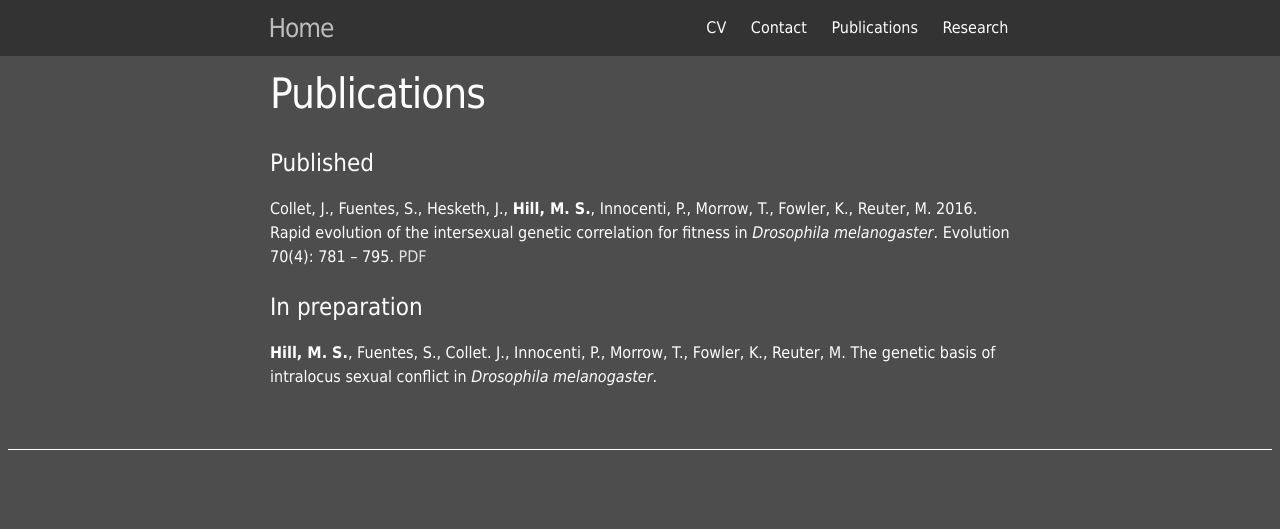
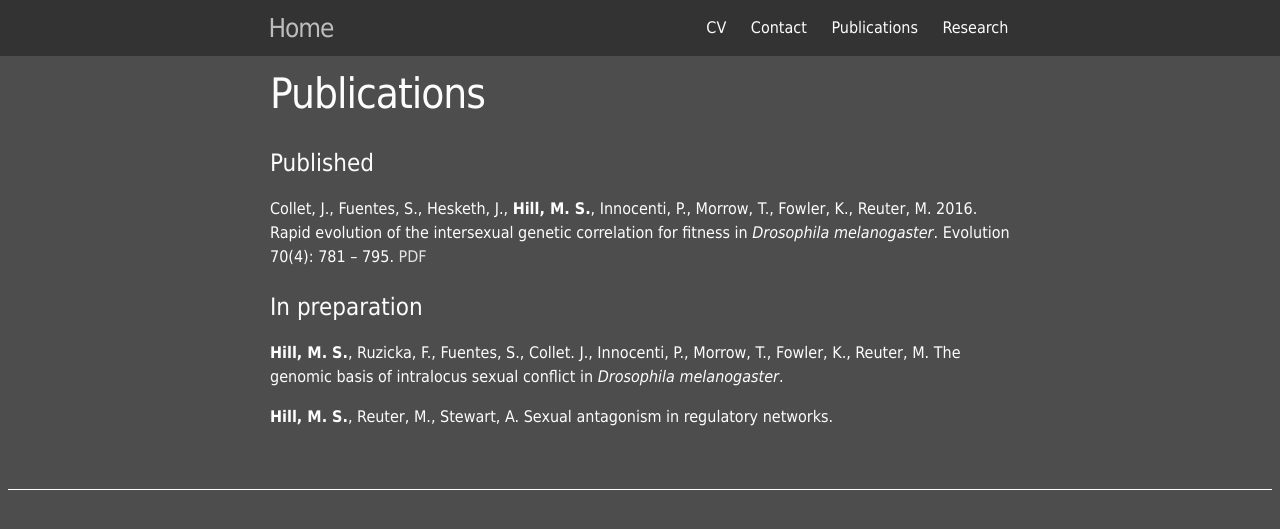
Before and after one commit to Mark-Hill/Mark-Hill.github.io, a Jekyll site: the page built from Publications.md, in a window 1280 px wide. Shown: the top 529 px of the page. Built offline with Jekyll 4.4.1, drawn with Linux system fonts in a browser that asks for light colours.

Commit message:
Update Publications.md

```diff
--- a/Publications.md
+++ b/Publications.md
@@ -11,4 +11,6 @@ Collet, J., Fuentes, S., Hesketh, J., <b>Hill, M. S.</b>, Innocenti, P., Morrow,
 
 <h1>In preparation</h1>
 
-<b>Hill, M. S.</b>, Fuentes, S., Collet. J., Innocenti, P., Morrow, T., Fowler, K., Reuter, M. The genetic basis of intralocus sexual conflict in <i>Drosophila melanogaster</i>.
+<b>Hill, M. S.</b>, Ruzicka, F., Fuentes, S., Collet. J., Innocenti, P., Morrow, T., Fowler, K., Reuter, M. The genomic basis of intralocus sexual conflict in <i>Drosophila melanogaster</i>.
+
+<b>Hill, M. S.</b>, Reuter, M., Stewart, A. Sexual antagonism in regulatory networks.
```
